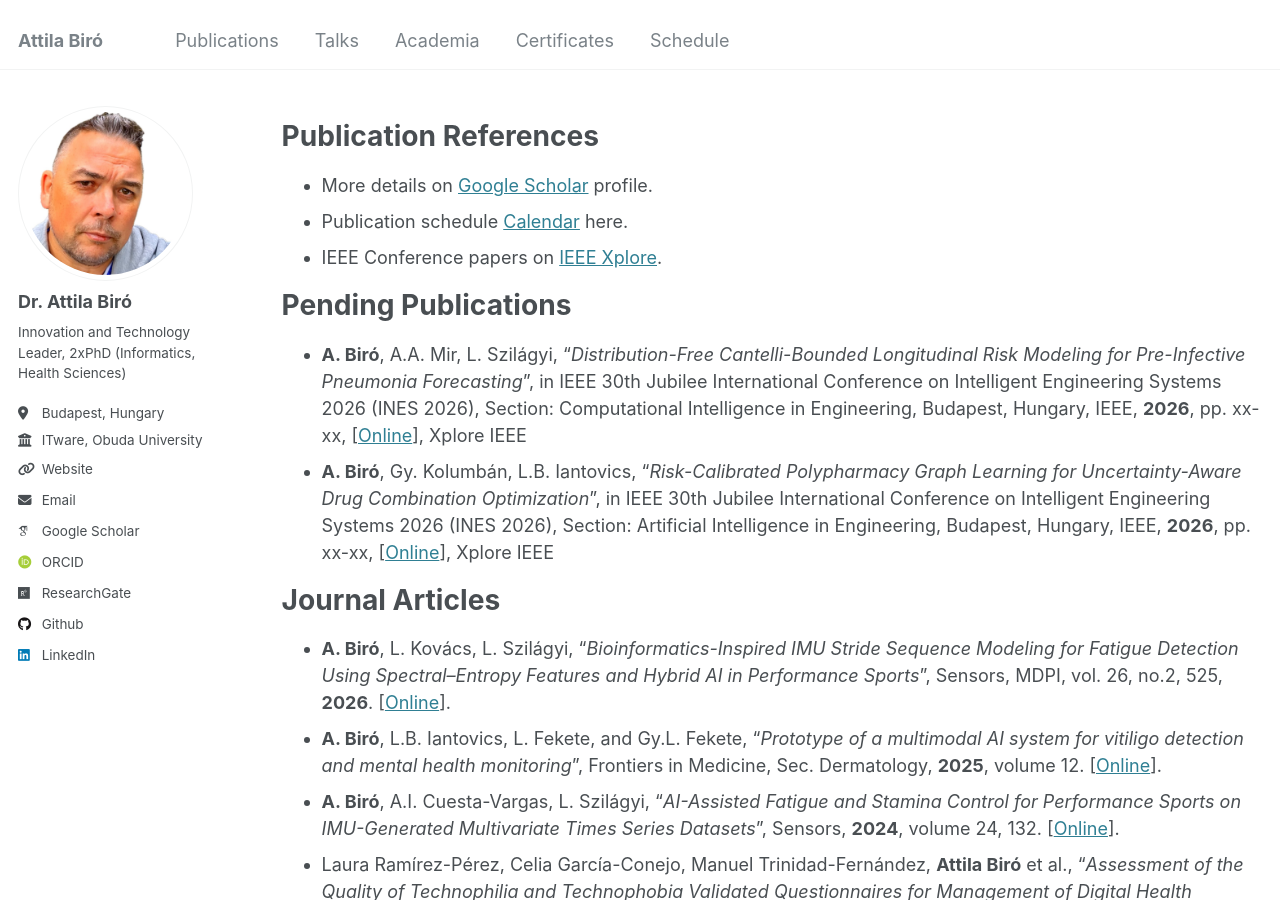
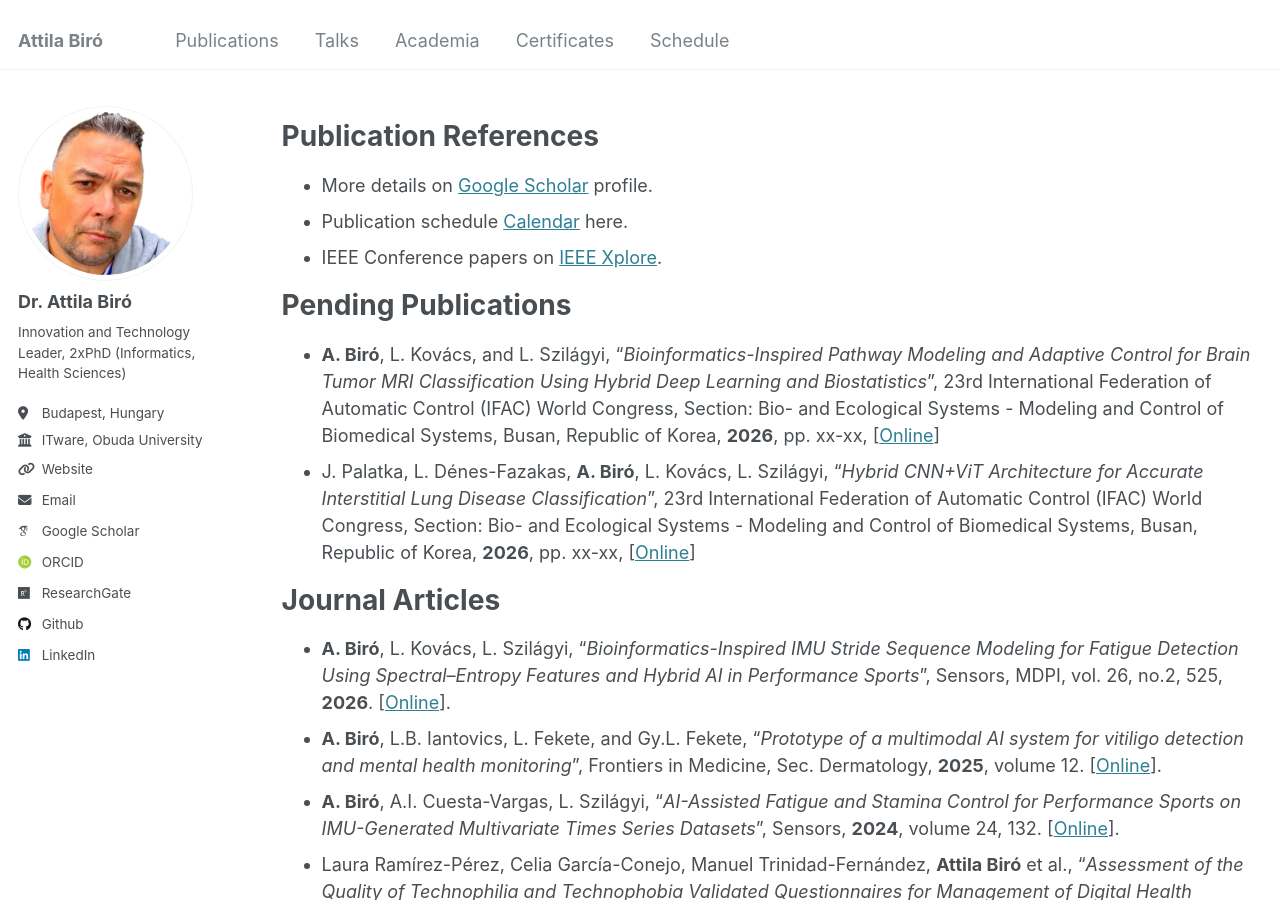
Before and after one commit to biroka/biroka.github.io, a Jekyll site: the page built from _pages/publications.md, in a window 1280 px wide and 900 px high. Built offline with Jekyll 4.4.1, drawn with Linux system fonts in a browser that asks for light colours; some web fonts are replaced.

Commit message:
Update pending publications in publications.md
Added new pending publications for the 2026 IFAC World Congress.

```diff
--- a/_pages/publications.md
+++ b/_pages/publications.md
@@ -18,8 +18,8 @@ Publication References
 
 Pending Publications
 ======
-* **A. Biró**, A.A. Mir, L. Szilágyi, "_Distribution-Free Cantelli-Bounded Longitudinal Risk Modeling for Pre-Infective Pneumonia Forecasting_", in IEEE 30th Jubilee International Conference on Intelligent Engineering Systems 2026 (INES 2026), Section: Computational Intelligence in Engineering, Budapest, Hungary, IEEE, **2026**, pp. xx-xx, [<a target="_new" href="xxx">Online</a>], Xplore IEEE
-* **A. Biró**, Gy. Kolumbán, L.B. Iantovics, "_Risk-Calibrated Polypharmacy Graph Learning for Uncertainty-Aware Drug Combination Optimization_", in IEEE 30th Jubilee International Conference on Intelligent Engineering Systems 2026 (INES 2026), Section: Artificial Intelligence in Engineering, Budapest, Hungary, IEEE, **2026**, pp. xx-xx, [<a target="_new" href="xxx">Online</a>], Xplore IEEE
+* **A. Biró**, L. Kovács, and L. Szilágyi, “_Bioinformatics-Inspired Pathway Modeling and Adaptive Control for Brain Tumor MRI Classification Using Hybrid Deep Learning and Biostatistics_”, 23rd International Federation of Automatic Control (IFAC) World Congress, Section: Bio- and Ecological Systems - Modeling and Control of Biomedical Systems, Busan, Republic of Korea, **2026**, pp. xx-xx, [<a target="_new" href="xxx">Online</a>]
+* J. Palatka, L. Dénes-Fazakas, **A. Biró**, L. Kovács, L. Szilágyi, “_Hybrid CNN+ViT Architecture for Accurate Interstitial Lung Disease Classification_”, 23rd International Federation of Automatic Control (IFAC) World Congress, Section: Bio- and Ecological Systems - Modeling and Control of Biomedical Systems, Busan, Republic of Korea, **2026**, pp. xx-xx, [<a target="_new" href="xxx">Online</a>]
 
 
 Journal Articles
```
